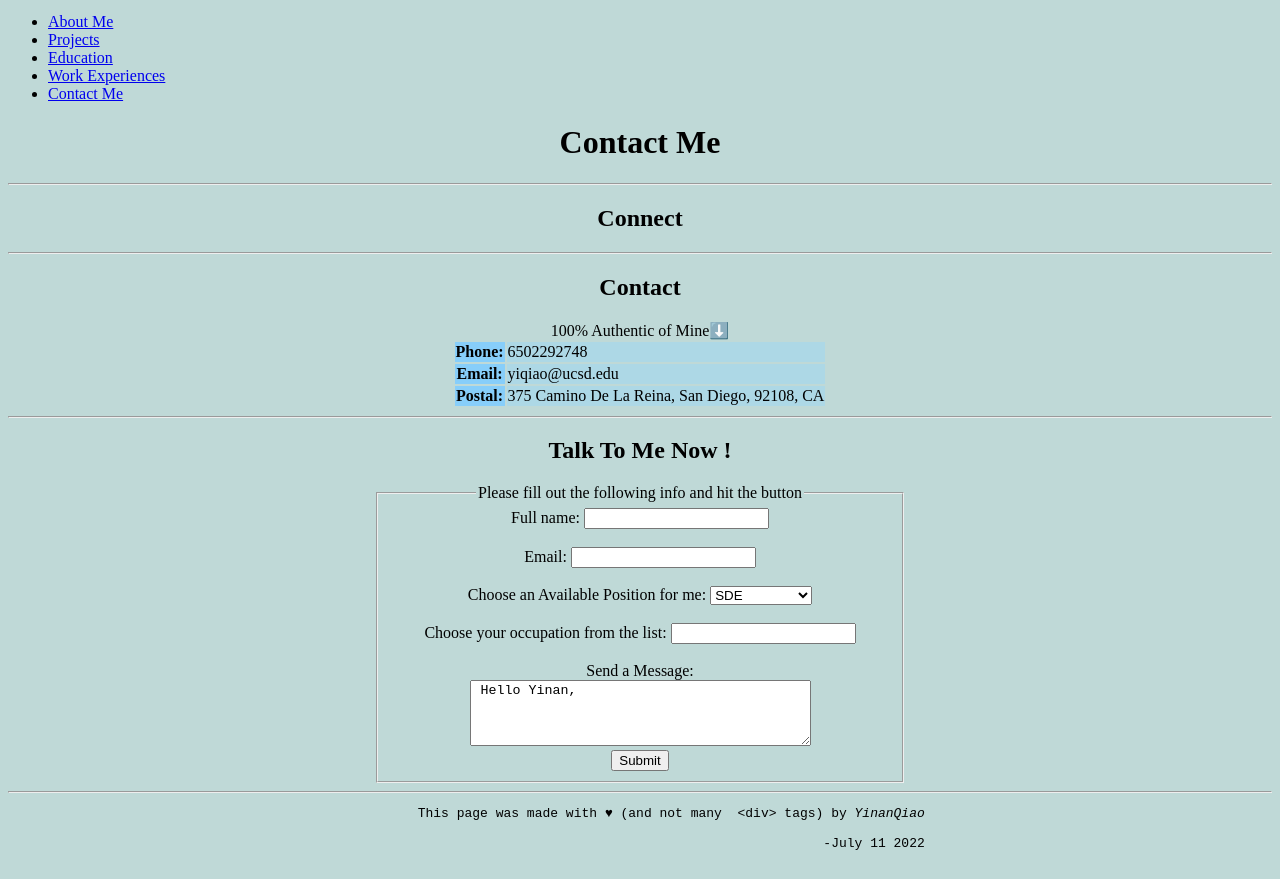
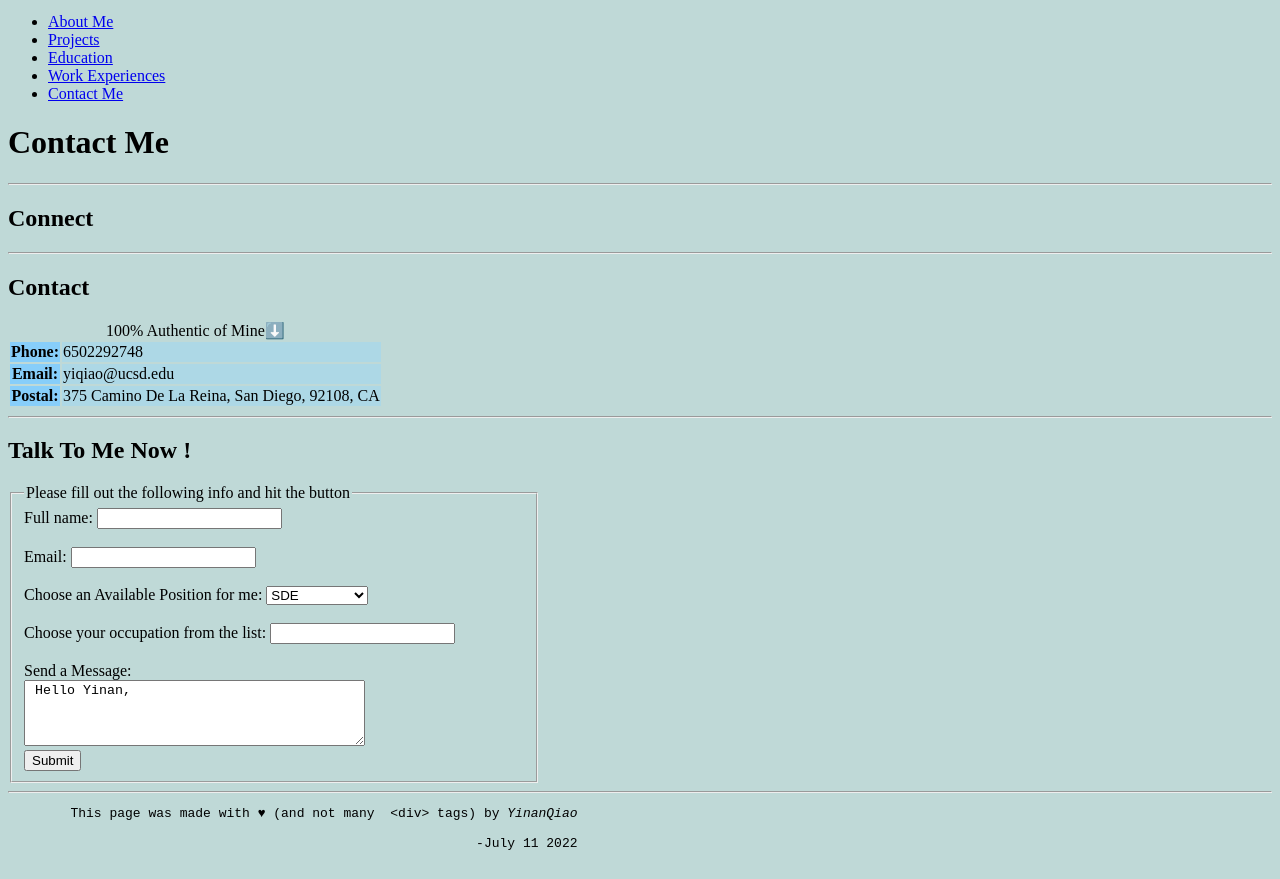
Before and after one commit to YinanQiao00/Personal-Website, a plain HTML site: page contactMe.html in a window 1280 px wide. Shown: the part 111-990 px from the top of the page. Drawn offline with Linux system fonts and the light colour scheme.

Commit message:
fix some codes that do not valid html only requirements.(missed one html file to fix from last time)

```diff
--- a/contactMe.html
+++ b/contactMe.html
@@ -40,20 +40,20 @@
 <!--        </noscript>-->
 <!--    </form>-->
 
-    <h1 align="center">Contact Me</h1>
+    <h1>Contact Me</h1>
 </header>
 
 
 <main>
     <hr/>
     <section>
-        <h2 align="center">Connect</h2>
+        <h2>Connect</h2>
     </section>
 
     <hr/>
     <section>
-        <h2 align="center">Contact</h2>
-        <table align="center">
+        <h2>Contact</h2>
+        <table>
             <colgroup>
                 <col span="1" style="background-color: lightskyblue">
                 <col style="background-color: lightblue">
@@ -78,11 +78,11 @@
     <!--Send form-->
     <hr/>
     <section>
-        <h2 align="center">Talk To Me Now !</h2>
+        <h2 >Talk To Me Now !</h2>
         <form>
-            <div align="center">
+            <div >
                 <fieldset style="width: 500px">
-                    <legend align="center">Please fill out the following info and hit the button</legend>
+                    <legend >Please fill out the following info and hit the button</legend>
                     <!-- Enter your Full Name-->
                     <label for="fname">Full name:</label>
                     <input type="text" id="fname" name="fname"><br><br>
@@ -124,7 +124,7 @@
 
 <footer>
     <hr/>
-    <pre align="center">
+    <pre>
         This page was made with<strong> &hearts;</strong> (and not many <code> &lt;div&gt;</code> tags) by <i>YinanQiao</i>
 
                                                             -July 11 2022
```
